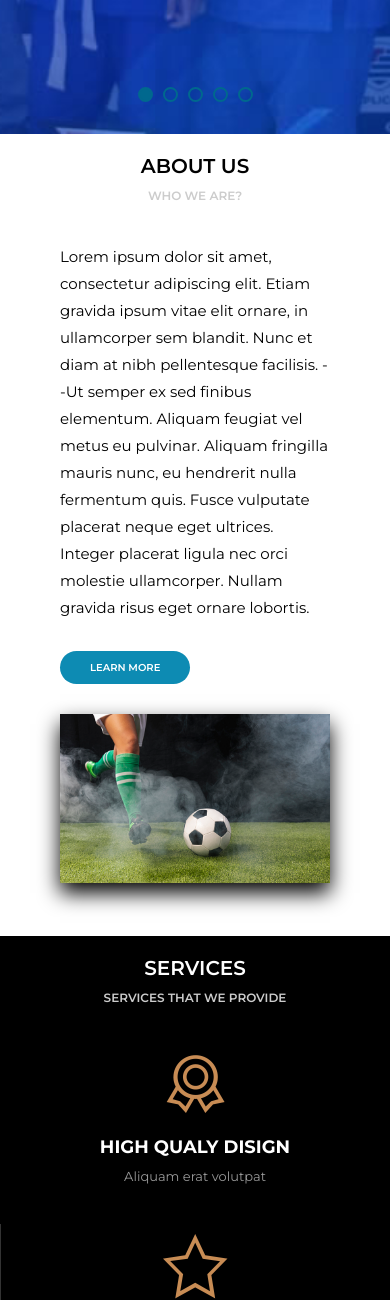
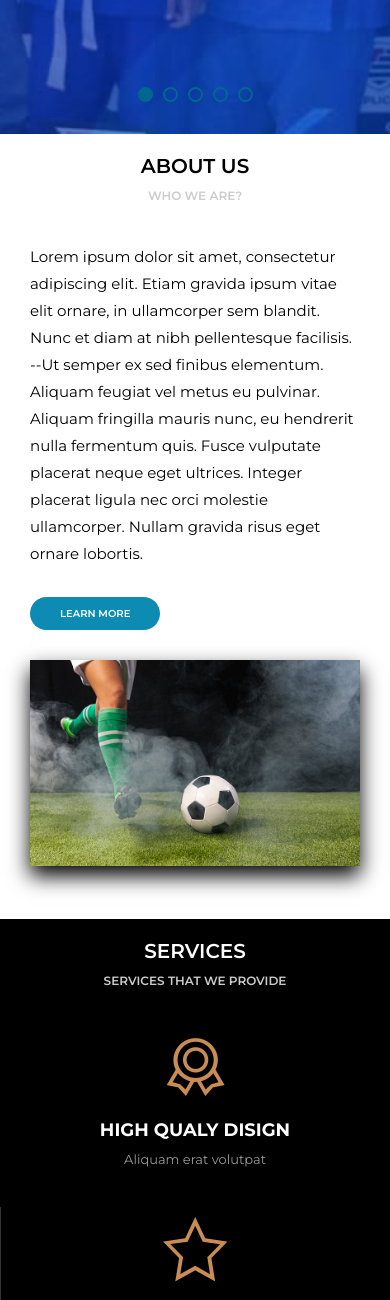
Before and after one commit to alves084/accdev, a PHP site: page / in a window 390 px wide. Shown: the part 710-2010 px from the top of the page. Run offline with PHP 8.4, Linux system fonts and the light colour scheme.

Commit message:
Editing class media:450px .default.light.one

```diff
--- a/assets/css/style.css
+++ b/assets/css/style.css
@@ -205,10 +205,6 @@ header{
     max-width: 1140px;
     margin: auto;
     color: #077aa1;
-}
-.default.light{
-    width: 330px;
-    margin: auto;
 }
 .default.light .section-title,
 .default.light .section-body{
@@ -829,6 +825,9 @@ footer .footer{
     .default .section-title{
         margin-top: -30px;
     }
+    .default.light.one{
+        width: 330px;
+    }
     .section-somefacts, .section-price{
         flex-wrap: wrap;
     }
```
